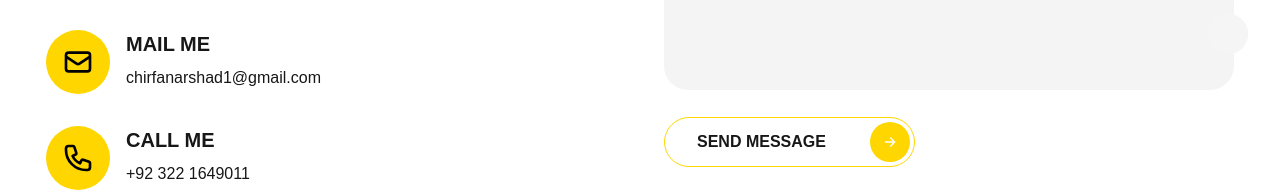
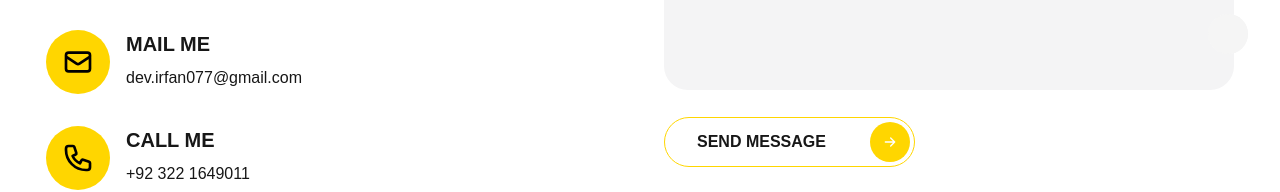
Before and after one commit to irfanarshad-dev/Advance-Portfolio-using-Next-JS, a Next.js app: page /contact in a window 1280 px wide. Shown: the part 494-686 px from the top of the page. Built offline with nearby package versions, Linux system fonts and the light colour scheme; some icons are missing.

Commit message:
"I hope last fix "

```diff
--- a/src/components/ContactClient.js
+++ b/src/components/ContactClient.js
@@ -139,7 +139,7 @@ export default function ContactClient() {
                   className="bg-[var(--primary)] p-2 xs:p-2.5 sm:p-3 md:p-3.5 lg:p-4 rounded-full flex-shrink-0 inline-flex items-center justify-center"
                 >
                   <Link
-                    href="mailto:chirfanarshad1@gmail.com"
+                    href="mailto:dev.irfan077@gmail.com"
                     className="cursor-pointer inline-flex items-center justify-center"
                   >
                     <svg
@@ -160,10 +160,10 @@ export default function ContactClient() {
                   </h3>
                   <p className="text-xs sm:text-sm md:text-base text-[var(--nav-text)]">
                     <Link
-                      href="mailto:chirfanarshad1@gmail.com"
+                      href="mailto:dev.irfan077@gmail.com"
                       className="hover:text-[var(--primary)] transition-colors duration-300"
                     >
-                      chirfanarshad1@gmail.com
+                      dev.irfan077@gmail.com
                     </Link>
                   </p>
                 </div>
--- a/src/components/PageTransition.js
+++ b/src/components/PageTransition.js
@@ -26,15 +26,18 @@ const pageVariants = {
 export default function PageTransition({ children }) {
   const pathname = usePathname();
 
-  // NOTE: mode="wait" was removed intentionally. It makes AnimatePresence
-  // block mounting the new page until the outgoing page's exit animation
-  // fully resolves — and that resolution can get stuck (a known Framer
-  // Motion + Next.js App Router interaction), leaving the screen blank
-  // until a hard refresh. Without mode="wait", the new page mounts
-  // immediately while the old one fades out independently — a safer
-  // tradeoff than a page that can silently break.
+  // mode="popLayout" removes the exiting page from normal document flow
+  // (position: absolute) the instant a new page starts entering. This avoids
+  // two failure modes we hit with the alternatives:
+  //  - mode="wait": blocks the new page from mounting until the old page's
+  //    exit fully resolves, which can get stuck and leave a permanent blank
+  //    screen (the bug we fixed earlier).
+  //  - no mode at all: both pages sit in normal flow simultaneously while
+  //    the old one fades out, so its full height still pushes the new
+  //    page's content down — a big blank gap where the invisible old page
+  //    used to be (the bug reported just now).
   return (
-    <AnimatePresence initial={false}>
+    <AnimatePresence mode="popLayout" initial={false}>
       <motion.div
         key={pathname}
         variants={pageVariants}
--- a/src/components/PortfolioClient.js
+++ b/src/components/PortfolioClient.js
@@ -412,7 +412,7 @@ export default function PortfolioClient({
 
       {/* ── Grid ── */}
       <div className="max-w-7xl mx-auto mb-20">
-        <AnimatePresence initial={false}>
+        <AnimatePresence mode="popLayout" initial={false}>
           <motion.div
             key={selectedCategory}
             initial={{ opacity: 0, y: 8 }}
--- a/src/components/about.js
+++ b/src/components/about.js
@@ -444,11 +444,11 @@ const About = () => {
                             Email:
                           </span>{" "}
                           <Link
-                            href="mailto:chirfanarshad1@gmail.com"
+                            href="mailto:dev.irfan077@gmail.com"
                             className="text-[var(--primary)] hover:underline inline-flex items-center group"
                           >
                             <span className="truncate">
-                              chirfanarshad1@gmail.com
+                              dev.irfan077@gmail.com
                             </span>
                             <svg
                               xmlns="http://www.w3.org/2000/svg"
```
